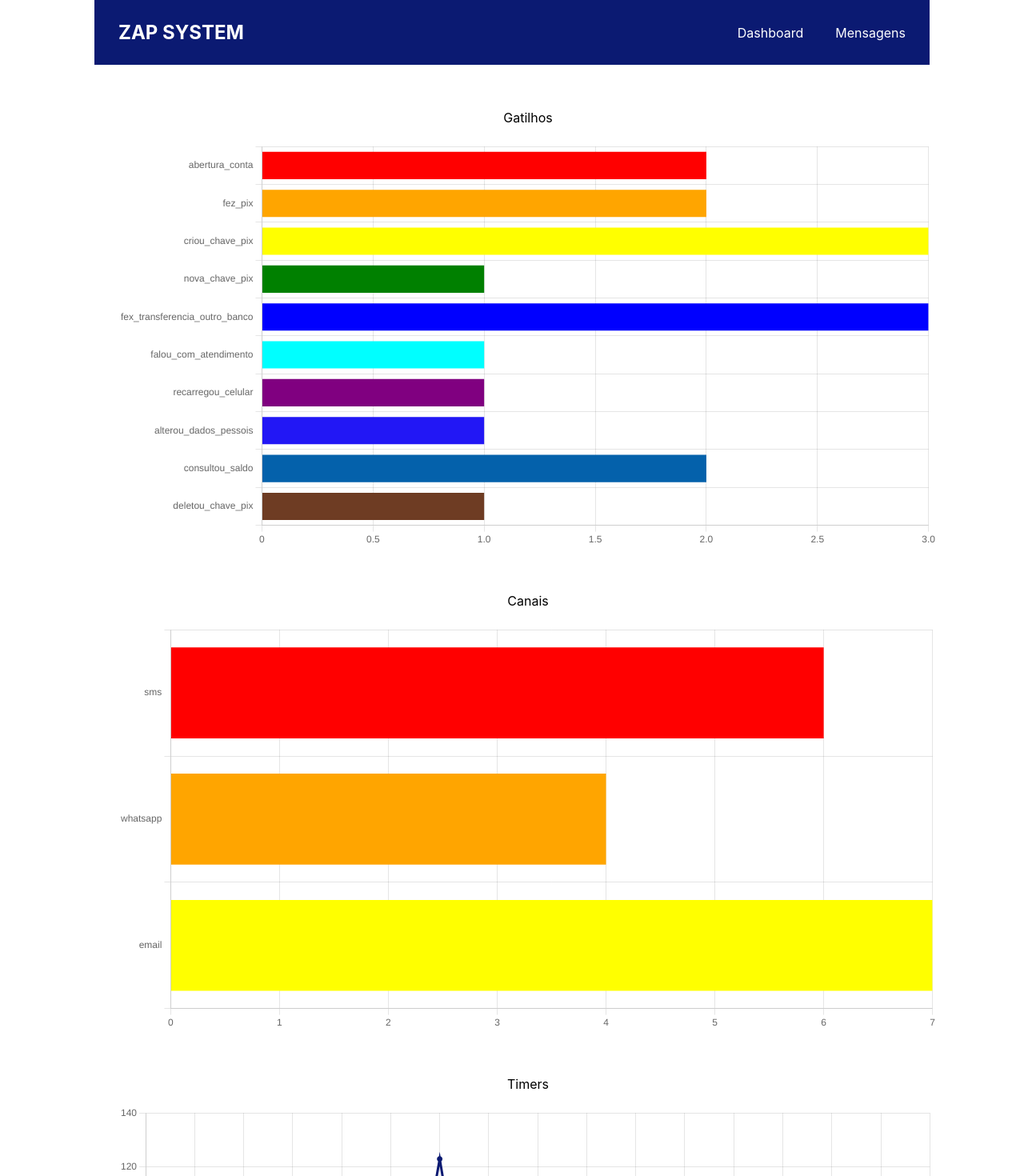
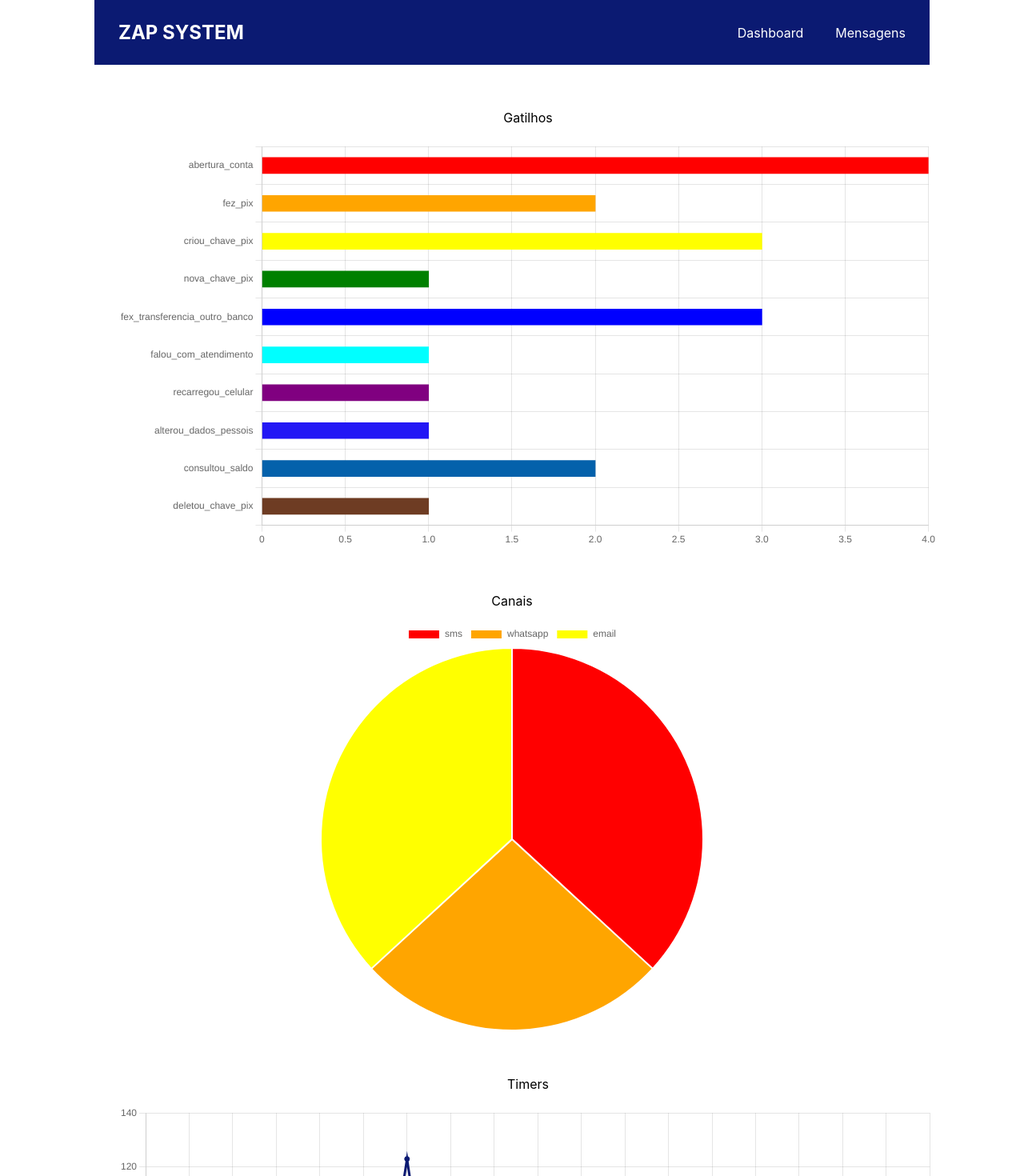
Before and after one commit to pnakashima/zap-system, a React (Create React App) app: page / in a window 1280 px wide. Shown: the top 1470 px of the page at 80% size. Built offline with nearby package versions, Linux system fonts and the light colour scheme; data requests are answered from the project's data file.

Commit message:
add pie chart and remove some comments

```diff
--- a/server.json
+++ b/server.json
@@ -118,6 +118,20 @@
       "trigger": "fex_transferencia_outro_banco",
       "timer": "1:00",
       "message": "Cras commodo semper arcu, vel posuere lorem ultricies a. Donec sit amet nisl a ex blandit finibus id ut leo. "
+    },
+    {
+      "id": "1c099ac",
+      "channel": "whatsapp",
+      "trigger": "abertura_conta",
+      "timer": "12:00",
+      "message": "Nullam et elementum massa. Sed eu tincidunt ligula. Fusce condimentum risus erat, ac eleifend ex cursus non. Aenean malesuada id diam sit amet hendrerit."
+    },
+    {
+      "id": "1a2ba7e",
+      "channel": "sms",
+      "trigger": "abertura_conta",
+      "timer": "2:00",
+      "message": "Mauris pharetra nisl sed mi mollis euismod sed sit amet lacus. Integer faucibus egestas lectus sed elementum. Morbi faucibus maximus neque quis eleifend. Cras commodo semper arcu, vel posuere lorem ultricies a. Donec sit amet nisl a ex blandit finibus id ut leo. Vestibulum sodales est at ligula maximus vehicula."
     }
   ],
   "channels": [
--- a/src/components/HorizontalBarChart/index.jsx
+++ b/src/components/HorizontalBarChart/index.jsx
@@ -8,9 +8,9 @@ const HorizontalBarChart = ({ title, legend, dataX, dataY }) => {
         indexAxis: 'y',
         responsive: true,
         plugins: {
-            legend: { position: 'bottom', display: false},
+            legend: { position: 'bottom', display: false },
         },
-        //maintainAspectRatio: false,
+        // maintainAspectRatio: false,
     };
 
     const data = {
@@ -19,12 +19,11 @@ const HorizontalBarChart = ({ title, legend, dataX, dataY }) => {
             {
                 label: legend,
                 data: dataY,
-                backgroundColor: genBgColors(dataY)
+                backgroundColor: genBgColors(dataY),
+                barThickness: 20,
             },
         ],
     };
-
-
 
     return (
         <>
--- /dev/null
+++ b/src/components/PieChart/index.jsx
@@ -0,0 +1,26 @@
+import React from 'react'
+import { Pie } from 'react-chartjs-2'
+import { genBgColors } from '../../utils/genBgColors';
+
+const PieChart = ({ title, legend, dataX, dataY }) => {
+
+    const data = {
+        labels: dataX,
+        datasets: [
+            {
+                label: legend,
+                data: dataY,
+                backgroundColor: genBgColors(dataY),
+            },
+        ],
+    };
+
+    return (
+        <>
+            <p>{title}</p>
+            <Pie data={data} width={50}/>
+        </>
+    )
+}
+
+export default PieChart
--- a/src/pages/Dashboard/index.jsx
+++ b/src/pages/Dashboard/index.jsx
@@ -1,5 +1,6 @@
 import HorizontalBarChart from "../../components/HorizontalBarChart"
 import LineChart from "../../components/LineChart"
+import PieChart from "../../components/PieChart"
 import { useEffect, useState } from "react"
 import api from "../../services/api"
 import { useDispatch } from 'react-redux';
@@ -10,7 +11,6 @@ const Dashboard = () => {
     const [messages, setMessages] = useState([])
     const [triggers, setTriggers] = useState([])
     const [channels, setChannels] = useState([])
-    // const [info, setInfo] = useState({})
     const dispatch = useDispatch()
 
     const getInfo = async () => {
@@ -21,12 +21,6 @@ const Dashboard = () => {
             setTriggers(triggers.data)
             const channels = await api.get('/channels')
             setChannels(channels.data)
-            // const info = {
-            //     triggers: triggers.data,
-            //     channels: channels.data,
-            //     messages: messages.data
-            // }
-            // setInfo(info)
         } catch (error) {
             console.log(error)
         }
@@ -38,6 +32,20 @@ const Dashboard = () => {
 
     const info = { triggers, channels, messages }
     dispatch(loadInfo(info))
+
+    // const countKeys = (arr, key) => {
+    //     if (arr.length > 0) {
+    //         console.log("arr", arr)
+    //         arr.reduce((sums, item) => {
+    //             const itemKey = `item.${key}`
+    //             sums[itemKey] = (sums[itemKey] || 0) + 1
+    //             console.log("sums", sums)
+    //             return [Object.keys(sums), Object.values(sums)]
+    //         }, {})
+    //     }
+    // }
+
+    // const [triggerKeys, triggerValues] = countKeys(messages, "trigger")
 
 
     const triggerData = messages.reduce((sums, message) => {
@@ -63,10 +71,10 @@ const Dashboard = () => {
     return (
         <div className="dashboard">
             <div className="graph-area" >
-                <HorizontalBarChart title={"Gatilhos"} legend={"Quantidade de Gatilhos"} dataX={triggerKeys} dataY={triggerValues} />
+                <HorizontalBarChart title={"Gatilhos"} legend={"Gatilhos"} dataX={triggerKeys} dataY={triggerValues} />
             </div>
-            <div className="graph-area" >
-                <HorizontalBarChart title={"Canais"} legend={"Chamadas por Canal"} dataX={channelKeys} dataY={channelValues} />
+            <div className="graph-area" style={{width:"50%"}} >
+                <PieChart title={"Canais"} legend={"Canais"} dataX={channelKeys} dataY={channelValues} />
             </div>
             <div className="graph-area" >
                 <LineChart title={"Timers"} legend={"Timers"} dataX={timerKeys} dataY={timerValues} />
```
Also changed, not shown: src/components/MessageFields/index.jsx (+0 -16 lines), src/pages/MessageList/index.jsx (+1 -13 lines), src/pages/NewMessage/index.jsx (+3 -8 lines).
